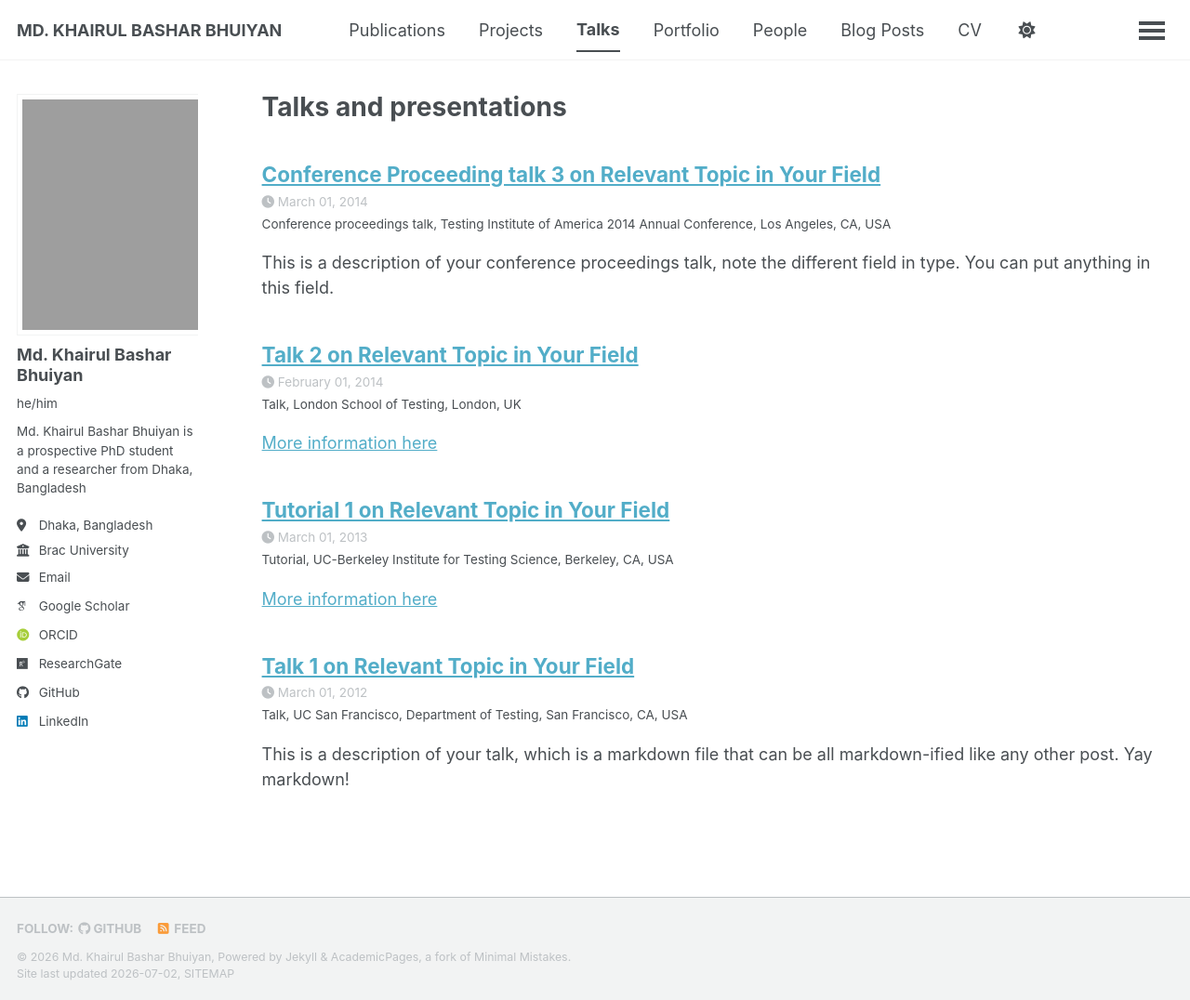
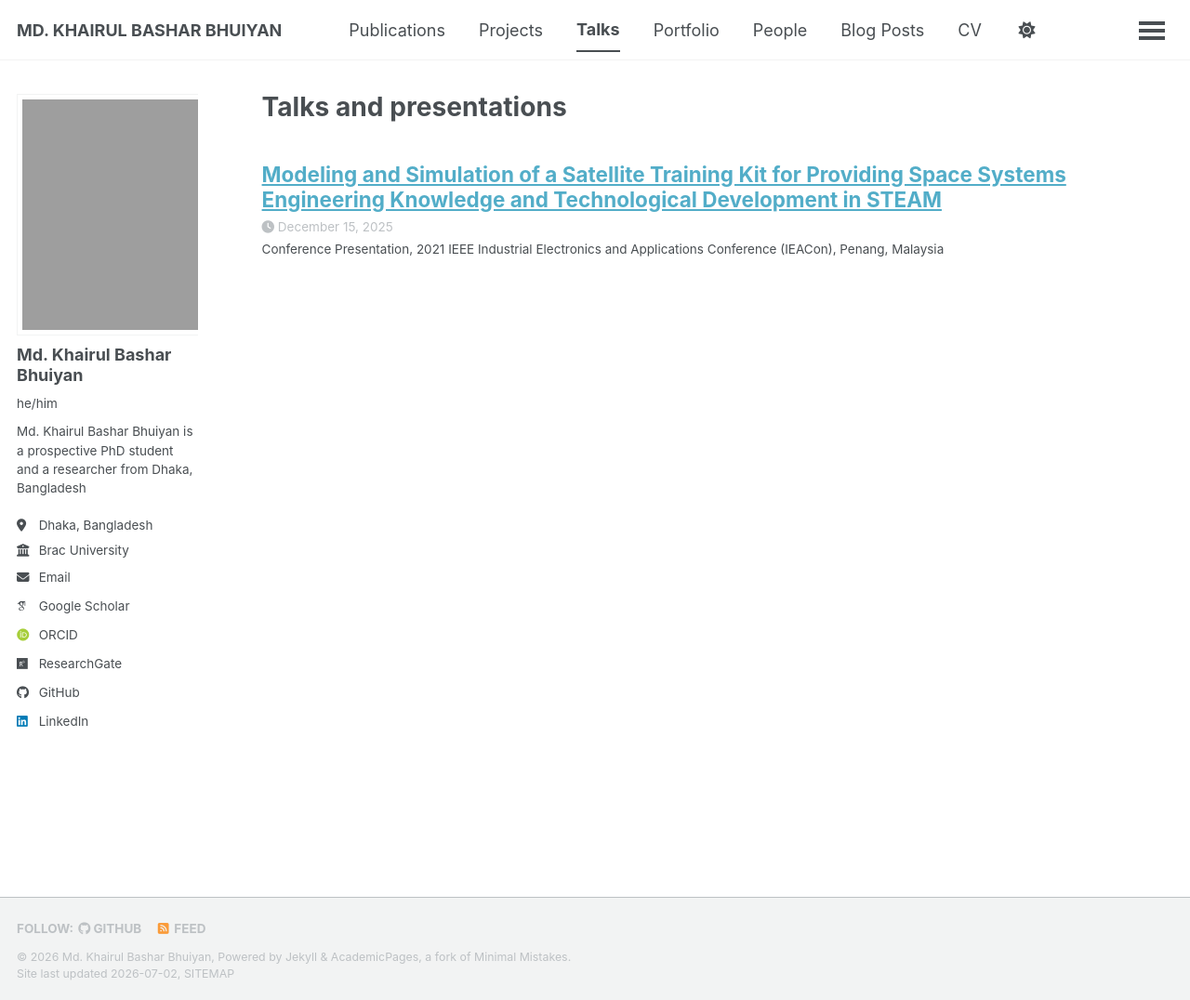
Before and after one commit to KBhuiyan13/kbashar13.github.io, a Jekyll site: the page built from _pages/talks.html, in a window 1280 px wide and 1076 px high. Shown: the whole window at 93% size. Built offline with Jekyll 4.4.1, drawn with Linux system fonts in a browser that asks for light colours; some web fonts are replaced; a script bundle is joined from its source files by our own code; library files that are not in the unit come from our copies.

Commit message:
Update _layouts/talk.html

```diff
--- a/_sass/layout/_page.scss
+++ b/_sass/layout/_page.scss
@@ -449,3 +449,17 @@
     padding:18px;
     border:1px solid #ddd;
 }
+.talk-video {
+  margin: 2rem 0;
+  position: relative;
+  padding-bottom: 56.25%;
+  height: 0;
+}
+
+.talk-video iframe {
+  position: absolute;
+  top: 0;
+  left: 0;
+  width: 100%;
+  height: 100%;
+}
--- a/_talks/2012-03-01-talk-1.md
+++ /dev/null
@@ -1,11 +0,0 @@
----
-title: "Talk 1 on Relevant Topic in Your Field"
-collection: talks
-type: "Talk"
-permalink: /talks/2012-03-01-talk-1
-venue: "UC San Francisco, Department of Testing"
-date: 2012-03-01
-location: "San Francisco, CA, USA"
----
-
-This is a description of your talk, which is a markdown file that can be all markdown-ified like any other post. Yay markdown!
--- a/_talks/2013-03-01-tutorial-1.md
+++ /dev/null
@@ -1,13 +0,0 @@
----
-title: "Tutorial 1 on Relevant Topic in Your Field"
-collection: talks
-type: "Tutorial"
-permalink: /talks/2013-03-01-tutorial-1
-venue: "UC-Berkeley Institute for Testing Science"
-date: 2013-03-01
-location: "Berkeley, CA, USA"
----
-
-[More information here](http://exampleurl.com)
-
-This is a description of your tutorial, note the different field in type. This is a markdown files that can be all markdown-ified like any other post. Yay markdown!
--- a/_talks/2014-02-01-talk-2.md
+++ /dev/null
@@ -1,13 +0,0 @@
----
-title: "Talk 2 on Relevant Topic in Your Field"
-collection: talks
-type: "Talk"
-permalink: /talks/2014-02-01-talk-2
-venue: "London School of Testing"
-date: 2014-02-01
-location: "London, UK"
----
-
-[More information here](http://example2.com)
-
-This is a description of your talk, which is a markdown files that can be all markdown-ified like any other post. Yay markdown!
--- a/_talks/2014-03-01-talk-3.md
+++ /dev/null
@@ -1,11 +0,0 @@
----
-title: "Conference Proceeding talk 3 on Relevant Topic in Your Field"
-collection: talks
-type: "Conference proceedings talk"
-permalink: /talks/2014-03-01-talk-3
-venue: "Testing Institute of America 2014 Annual Conference"
-date: 2014-03-01
-location: "Los Angeles, CA, USA"
----
-
-This is a description of your conference proceedings talk, note the different field in type. You can put anything in this field.
--- /dev/null
+++ b/_talks/2021-11-23-talk-1.md
@@ -0,0 +1,18 @@
+---
+title: "Modeling and Simulation of a Satellite Training Kit for Providing Space Systems Engineering Knowledge and Technological Development in STEAM"
+
+collection: talks
+type: "Conference Presentation"
+
+permalink: /talks/2021-11-23-talk-1/
+
+venue: "2021 IEEE Industrial Electronics and Applications Conference (IEACon)"
+
+date: 2025-12-15
+
+location: "Penang, Malaysia"
+
+video: "https://youtu.be/ur6c9eoSAnA"
+
+slides: "/files/"
+---
```
Also changed, not shown: _layouts/talk.html (+18 -1 lines).
